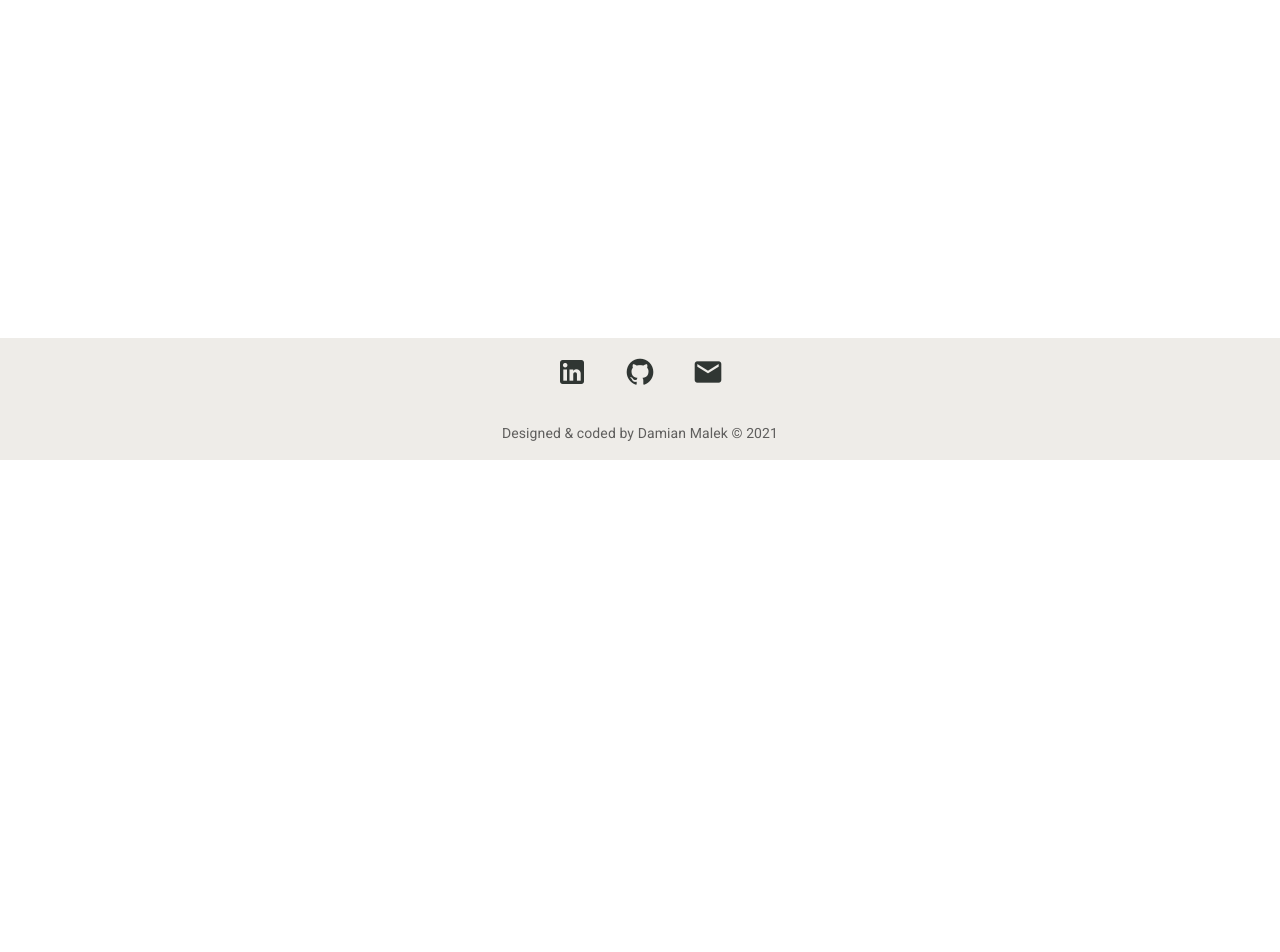
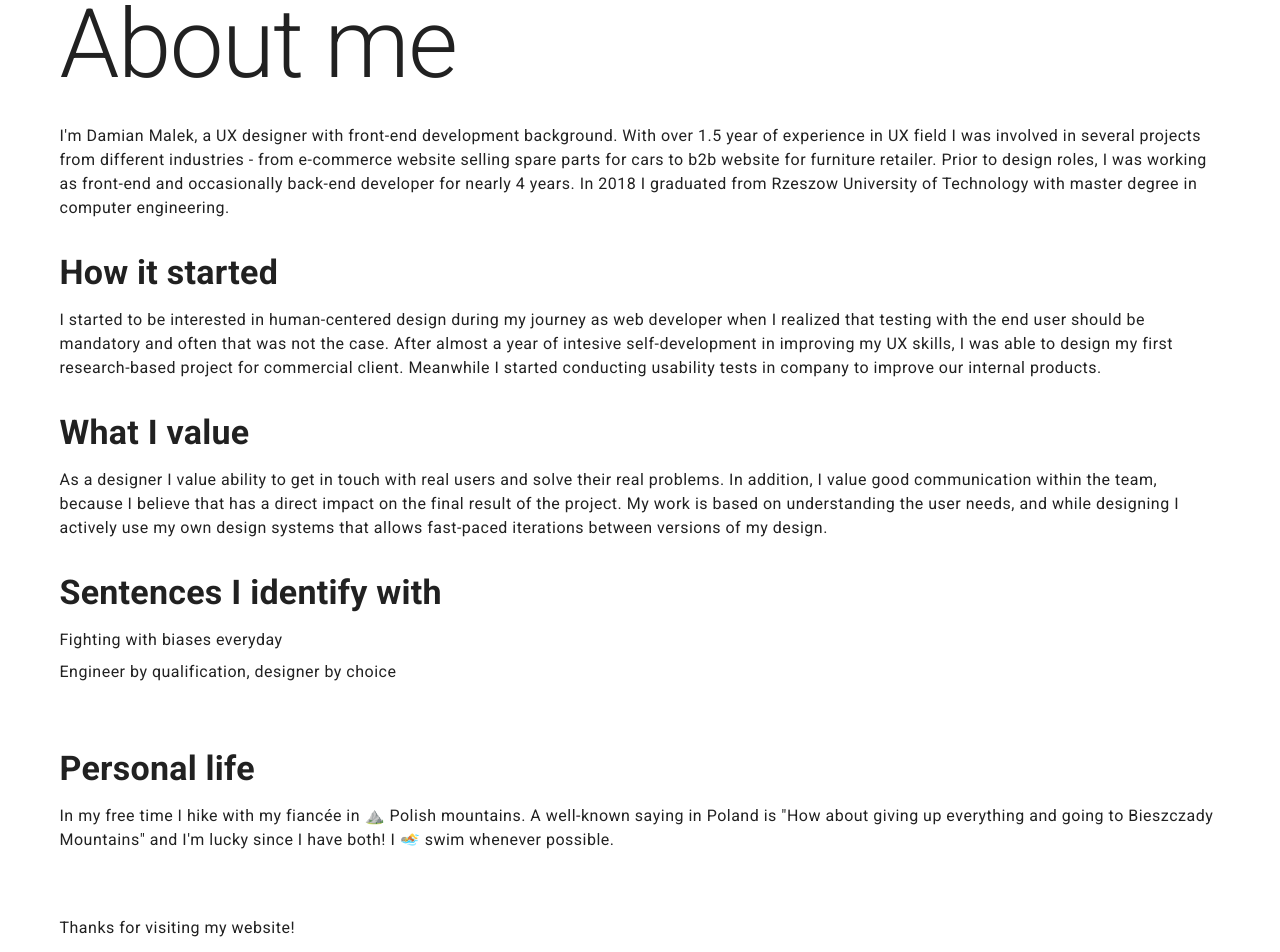
Before and after one commit to dmnmlk/portfolio, a Nuxt app: page /about in a window 1280 px wide. Shown: the part 300-1252 px from the top of the page. Before the commit the page ends 800 px from the top, so only its background shows below. Built offline with nearby package versions, Linux system fonts and the light colour scheme.

Commit message:
About me page release

```diff
--- a/components/Header.vue
+++ b/components/Header.vue
@@ -13,9 +13,9 @@
         </NuxtLink>
       </div>
       <div class="top-menu">
-        <!-- <NuxtLink to="/about" class="text-decoration-none menu-item text-body-1">
+        <NuxtLink to="/about" class="text-decoration-none menu-item text-body-1">
           About me
-        </NuxtLink> -->
+        </NuxtLink>
       </div>
     </div>
   </v-container>
--- a/pages/about.vue
+++ b/pages/about.vue
@@ -1,9 +1,47 @@
 <template>
-  <v-row>
-    <v-col>
-      About Me
-    </v-col>
-  </v-row>
+  <v-container>
+    <div class="mx-auto mw720">
+      <div class="text-h1 hero-text mb-8">
+        About me
+      </div>
+      <div class="text-body-1">
+        I'm Damian Malek, a UX designer with front-end development background. With over 1.5 year of experience in UX field I was involved in several projects from different industries - from e-commerce website selling spare parts for cars to b2b website for furniture retailer. Prior to design roles, I was working as front-end and occasionally back-end developer for nearly 4 years. In 2018 I graduated from Rzeszow University of Technology with master degree in computer engineering.
+      </div>
+      <div class="text-h4 font-weight-bold mb-4 mt-8">
+        How it started
+      </div>
+      <div class="text-body-1">
+        I started to be interested in human-centered design during my journey as web developer when I realized that testing with the end user should be mandatory and often that was not the case. After almost a year of intesive self-development in improving my UX skills, I was able to design my first research-based project for commercial client. Meanwhile I started conducting usability tests in company to improve our internal products.
+      </div>
+      <div class="text-h4 font-weight-bold mb-4 mt-8">
+        What I value
+      </div>
+      <div class="text-body-1">
+        As a designer I value ability to get in touch with real users and solve their real problems. In addition, I value good communication within the team, because I believe that has a direct impact on the final result of the project. My work is based on understanding the user needs, and while designing I actively use my own design systems that allows fast-paced iterations between versions of my design.
+      </div>
+      <div class="text-h4 font-weight-bold mb-4 mt-8">
+        Sentences I identify with
+      </div>
+      <div class="text-body-1">
+        Fighting with biases everyday
+      </div>
+      <div class="text-body-1 mt-2">
+        Engineer by qualification, designer by choice
+      </div>
+      <div class="text-h4 font-weight-bold mb-4 mt-16">
+        Personal life
+      </div>
+      <div class="text-body-1">
+        In my free time I hike with my fiancée in ⛰️ Polish mountains. A well-known saying in Poland is "How about giving up everything and going to Bieszczady Mountains" and I'm lucky since I have both! I 🏊 swim whenever possible.
+      </div>
+      <div class="text-body-1 mt-16 mb-4">
+        Thanks for visiting my website!
+      </div>
+      <div class="text-body-1">
+        Want to get in touch? Feel free to contact me via mail or linkedin :)
+      </div>
+    </div>
+  </v-container>
 </template>
 <script>
 export default {
@@ -12,7 +50,7 @@ export default {
 </script>
 
 <style scoped>
-  .container {
-    max-width: 1080px;
-  }
+.hero-text {
+  margin-top: 200px;
+}
 </style>
--- a/pages/index.vue
+++ b/pages/index.vue
@@ -19,30 +19,30 @@
             </div>
           </div>
           <div class="text-h4">
-            Product Designer with front-end development background. Passionate about user-centric approach in everyday work.
+            Product Designer with coding background. Passionate about user-centric approach in everyday work.
           </div>
           <div class="text-body-1 d-flex align-center mt-6">
-            <v-icon
+            <!-- <v-icon
               class="mr-2"
               size="24px"
               color="primary"
             >
               mdi-map-marker
-            </v-icon>
+            </v-icon> -->
             <div>
-              Based in <a href="https://goo.gl/maps/jjWivrC4usAJopNC7" target="_blank" rel="noopener noreferrer">Rzeszow</a>, Poland
+              📌 Based in <a href="https://goo.gl/maps/jjWivrC4usAJopNC7" target="_blank" rel="noopener noreferrer">Rzeszow</a>, Poland
             </div>
           </div>
           <div class="text-body-1 d-flex align-center mt-2">
-            <v-icon
+            <!-- <v-icon
               class="mr-2"
               size="24px"
               color="primary"
             >
               mdi-briefcase
-            </v-icon>
+            </v-icon> -->
             <div>
-              Currently working at <a href="https://www.ideoagency.com" target="_blank" rel="noopener noreferrer">Ideo</a>
+              💻 Currently working at <a href="https://www.ideoagency.com" target="_blank" rel="noopener noreferrer">Ideo</a>
             </div>
           </div>
         </div>
```
Also changed, not shown: 4 other files (tests, documents, lock files or other folders).
